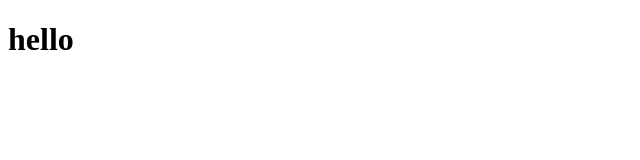
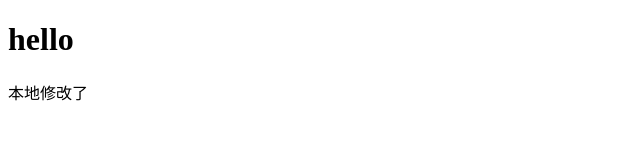
Before and after one commit to Faye1111/test, a plain HTML site: page index.html in a window 1280 px wide. Shown: the whole page, without its empty margins (0-640 px from the left). Drawn offline with Linux system fonts and the light colour scheme.

Commit message:
我添加了一行

```diff
--- a/index.html
+++ b/index.html
@@ -8,5 +8,6 @@
 </head>
 <body>
   <h1>hello</h1>
+  <main>本地修改了</main>
 </body>
 </html>
```
